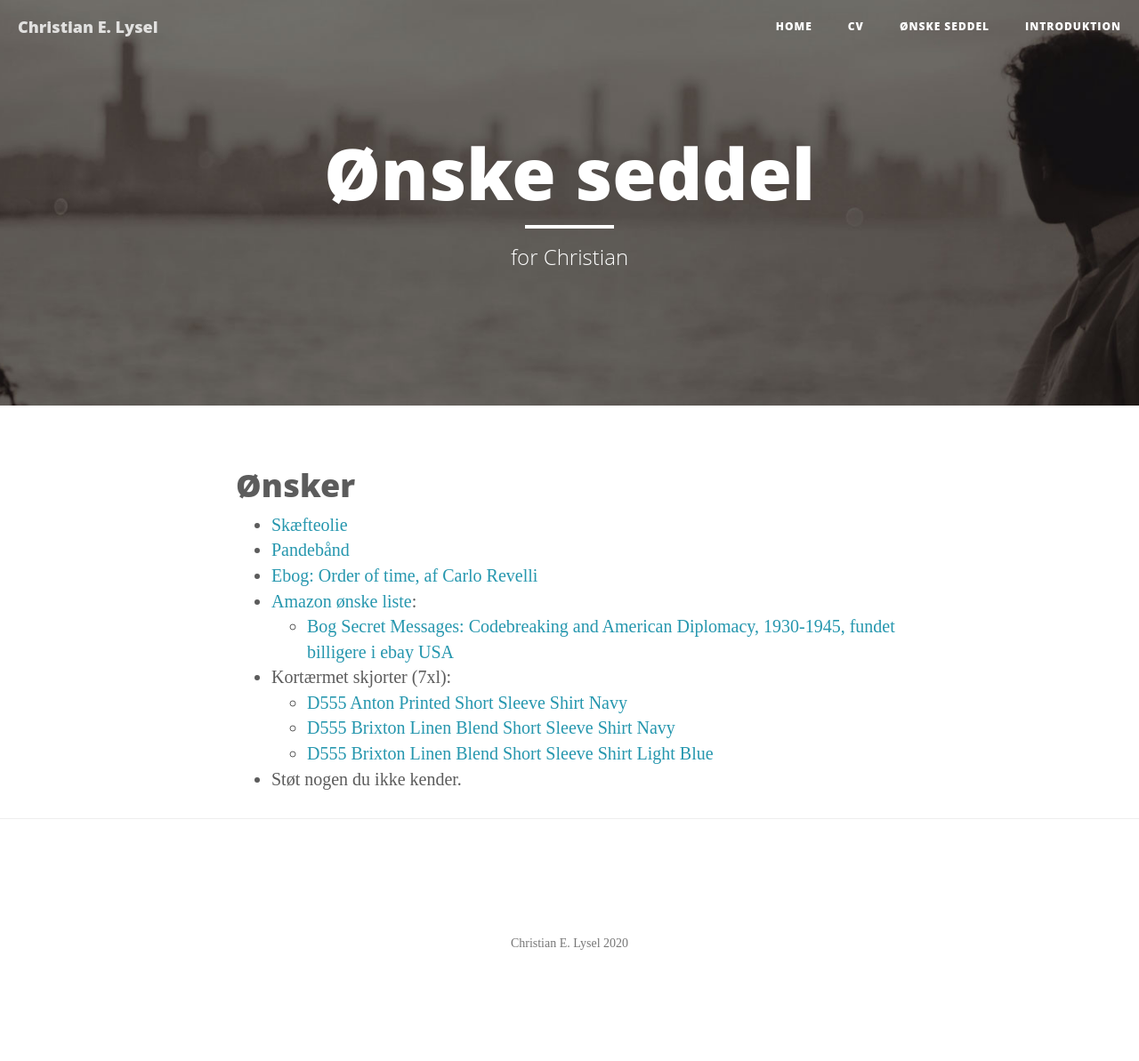
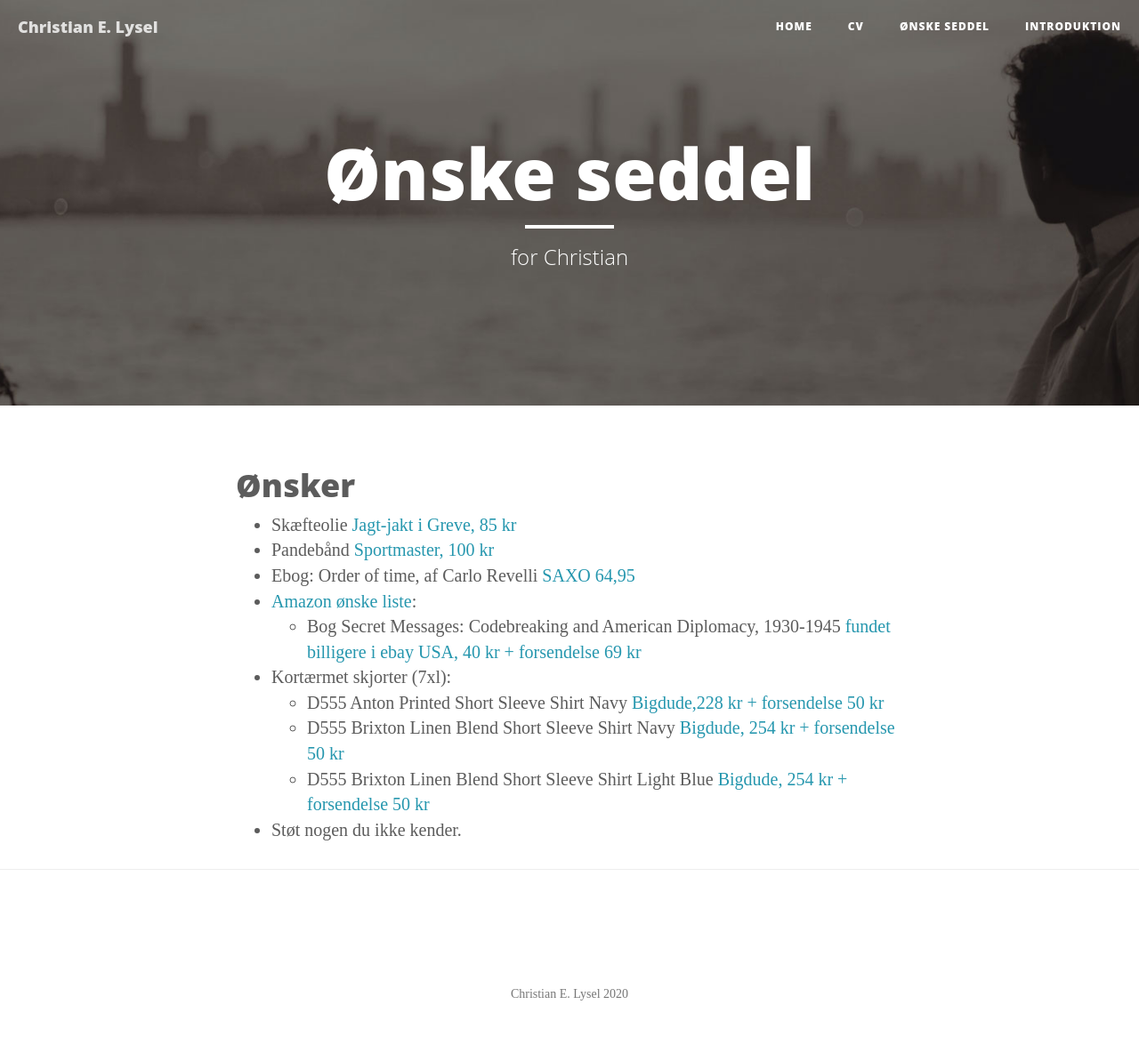
Before and after one commit to clysel/christian.lysel.net, a Jekyll site: the page built from gave.markdown, in a window 1280 px wide. Shown: the whole page at 89% size. Built offline with Jekyll 4.4.1, drawn with Linux system fonts in a browser that asks for light colours; before the commit the page ends 1136 px from its top, so only the background shows below that.

Commit message:
Update gave.markdown

```diff
--- a/gave.markdown
+++ b/gave.markdown
@@ -6,13 +6,13 @@ header-img: "img/about-bg.jpg"
 ---
 # Ønsker
 
- * [Skæfteolie](https://jagt-jakt.dk/tyrchem-208/rewoil-skaefteolie-p1129)
- * [Pandebånd](https://sportmaster.dk/nike-swoosh-pandeband-blackwhite-1115385)
- * [Ebog: Order of time, af Carlo Revelli](https://www.saxo.com/dk/order-of-time_carlo-rovelli_epub_9780241292532)
+ * Skæfteolie [Jagt-jakt i Greve, 85 kr](https://jagt-jakt.dk/tyrchem-208/rewoil-skaefteolie-p1129)
+ * Pandebånd [Sportmaster, 100 kr](https://sportmaster.dk/nike-swoosh-pandeband-blackwhite-1115385)
+ * Ebog: Order of time, af Carlo Revelli [SAXO 64,95](https://www.saxo.com/dk/order-of-time_carlo-rovelli_epub_9780241292532)
  * [Amazon ønske liste](https://www.amazon.co.uk/hz/wishlist/ls/A5JDJ32DBJ34?ref_=wl_share):
-   * [Bog Secret Messages: Codebreaking and American Diplomacy, 1930-1945, fundet billigere i ebay USA](https://www.ebay.com/itm/Secret-Messages-Codebreaking-and-American-Diplomacy-1930-1945/312616310755)
+   * Bog Secret Messages: Codebreaking and American Diplomacy, 1930-1945 [fundet billigere i ebay USA, 40 kr + forsendelse 69 kr](https://www.ebay.com/itm/Secret-Messages-Codebreaking-and-American-Diplomacy-1930-1945/312616310755)
  * Kortærmet skjorter (7xl):
-   * [D555 Anton Printed Short Sleeve Shirt Navy](https://www.bigdudeclothing.co.uk/d555-anton-printed-short-sleeve-shirt-navy/)
-   * [D555 Brixton Linen Blend Short Sleeve Shirt Navy](https://www.bigdudeclothing.co.uk/d555-brixton-linen-blend-short-sleeve-shirt-navy/)
-   * [D555 Brixton Linen Blend Short Sleeve Shirt Light Blue](https://www.bigdudeclothing.co.uk/d555-brixton-linen-blend-short-sleeve-shirt-light-blue/)
+   * D555 Anton Printed Short Sleeve Shirt Navy [Bigdude,228 kr + forsendelse 50 kr](https://www.bigdudeclothing.co.uk/d555-anton-printed-short-sleeve-shirt-navy/)
+   * D555 Brixton Linen Blend Short Sleeve Shirt Navy [Bigdude, 254 kr + forsendelse 50 kr](https://www.bigdudeclothing.co.uk/d555-brixton-linen-blend-short-sleeve-shirt-navy/)
+   * D555 Brixton Linen Blend Short Sleeve Shirt Light Blue [Bigdude, 254 kr + forsendelse 50 kr](https://www.bigdudeclothing.co.uk/d555-brixton-linen-blend-short-sleeve-shirt-light-blue/)
  * Støt nogen du ikke kender.
```
